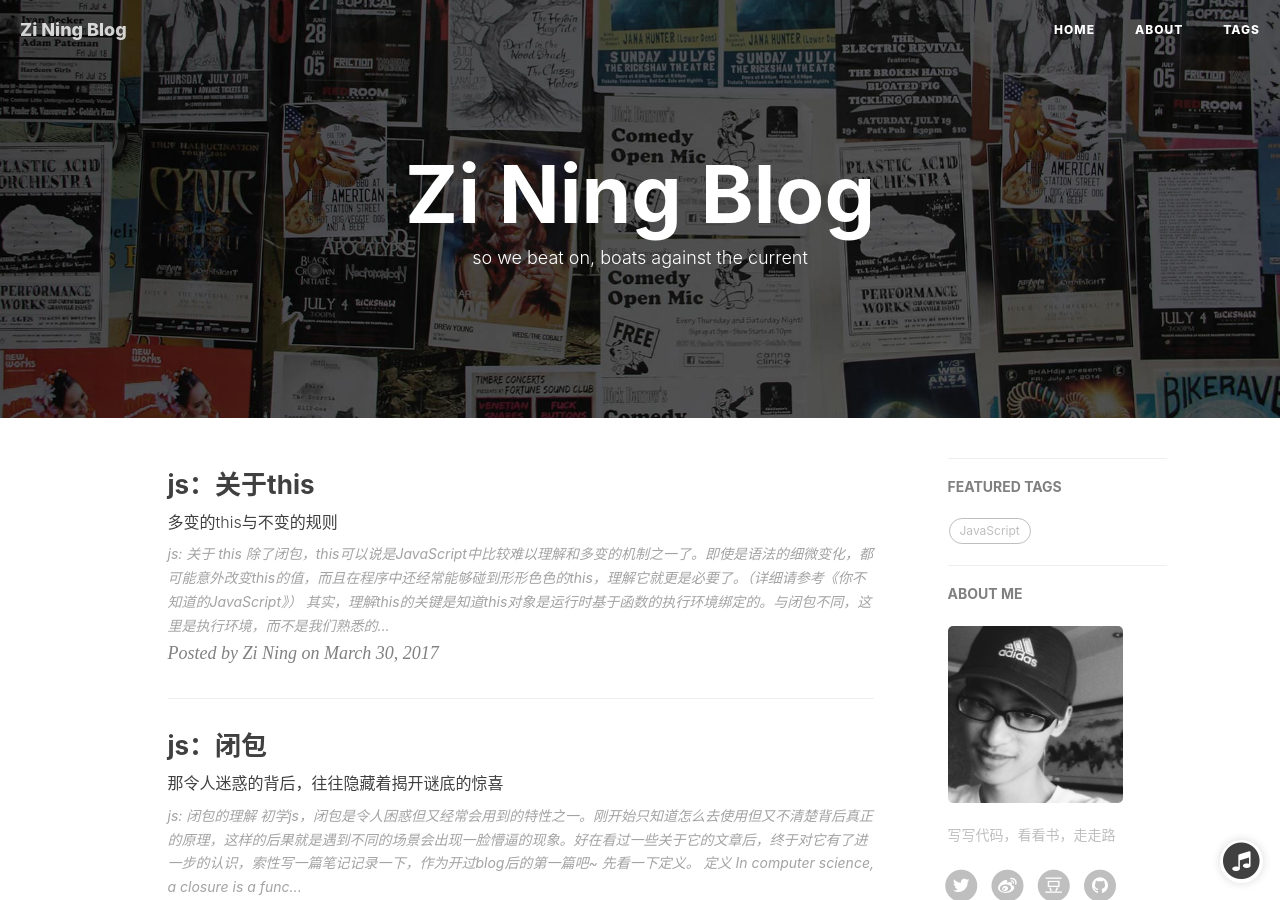
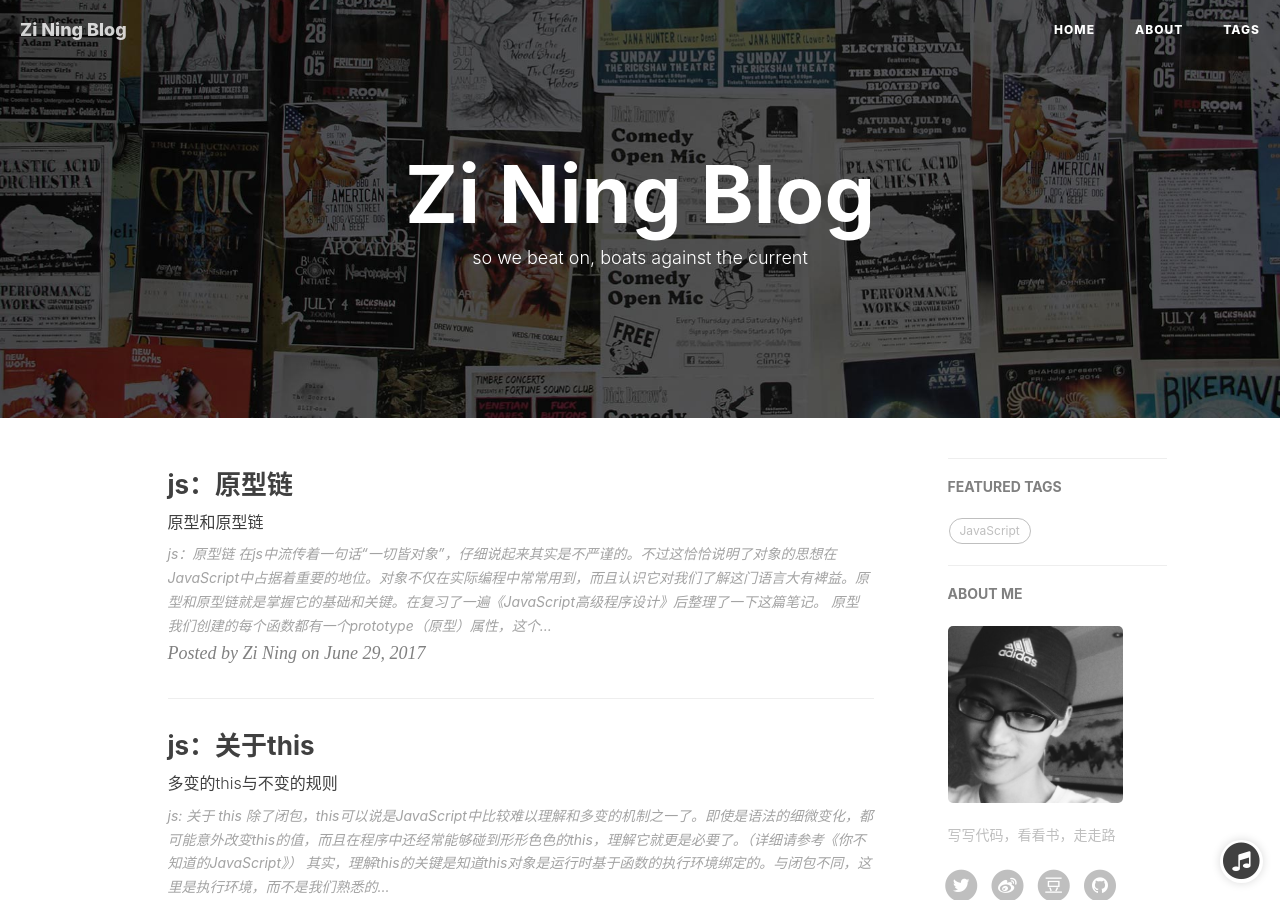
Before and after one commit to Ningersan/blog, a Jekyll site: the page built from index.html, in a window 1280 px wide and 900 px high. Built offline with Jekyll 4.4.1, drawn with Linux system fonts in a browser that asks for light colours; nearby versions of some CDN libraries; the list of posts is cut into pages by our own code; comment, search, counter and statistics services are not loaded; some of the changed lines change nothing that is shown.

Commit message:
new post about the prototype chain

````diff
--- a/_posts/2017-3-14-closure.markdown
+++ b/_posts/2017-3-14-closure.markdown
@@ -4,7 +4,7 @@ title:      "js：闭包"
 subtitle:   "那令人迷惑的背后，往往隐藏着揭开谜底的惊喜"
 date:       2017-03-14 22:00:00
 author:     "Zi Ning"
-header-img: "img/closure.jpg"
+header-img: "img/js.jpeg"
 tags:
     - JavaScript
     - js作用域
--- a/_posts/2017-3-30-about-this.markdown
+++ b/_posts/2017-3-30-about-this.markdown
@@ -4,7 +4,7 @@ title:      "js：关于this"
 subtitle:   "多变的this与不变的规则"
 date:       2017-03-30 20:47:00
 author:     "Zi Ning"
-header-img: "img/this.jpeg"
+header-img: "img/js.jpeg"
 tags:
     - JavaScript
     - js this
--- /dev/null
+++ b/_posts/2017-6-29-the-prototype-chain.md
@@ -0,0 +1,239 @@
+---
+layout:     post
+title:      "js：原型链"
+subtitle:   "原型和原型链"
+date:       2017-06-29 20:47:00
+author:     "Zi Ning"
+header-img: "img/js.jpeg"
+tags:
+    - JavaScript
+    - js
+    - prototype
+    - the prototype chain
+---
+
+# js：原型链
+
+在js中流传着一句话“一切皆对象”，仔细说起来其实是不严谨的。不过这恰恰说明了对象的思想在JavaScript中占据着重要的地位。对象不仅在实际编程中常常用到，而且认识它对我们了解这门语言大有裨益。原型和原型链就是掌握它的基础和关键。在复习了一遍《JavaScript高级程序设计》后整理了一下这篇笔记。
+
+## 原型
+
+我们创建的每个函数都有一个prototype（原型）属性，这个属性是一个**指针**，指向一个对象，这个对象包含着可以由特定类型的所有实例**共享**。这样不必多写许多重复的属性和方法，在实例中统一从原型中继承！
+
+例如：
+
+```javascript
+function Person() {}
+
+Person.prototype.name = "zining";
+Person.prototype.age = "22";
+Person.prototype.dreamJob = "software Engineer";
+Person.prototype.sayName = function() {
+  alert(this.name);
+}
+
+var person1 = new Person();
+Person1.sayName();  // "zining"
+
+var person2 = new Person();
+Person2.sayName();  // "zining"
+```
+
+可以看到person1和person2都从原型中继承了相同属性和sayName方法。
+
+要理解原型模式的工作原理，必须先理解ECMAScript中原型对象的性质。
+
+### 原型对象
+
+无论什么时候，只要创建一个新函数，就会根据一组特定的规则为该函数创建一个prototype属性，这个属性指向函数的原型对象。同样，所有的原型对象也都会自动获得一个constructor属性，这个属性指向函数的原型对象。
+
+创建自定义的构造函数之后，其原型对象默认只会取得constructor属性，其他的方法都是从Object继承而来的。
+
+当构造函数创建一个新实例后，该实例内部将包含一个指针（内部属性）【[[Prototype]]，可用\__proto__访问】，指向构造函数的原型对象。
+
+大致如图：
+
+![原型对象](/img/in-post/post-js-the-prototype-chain/prototype-relationship.png)
+
+可以看出，`Person.prototype`指向原型对象和`Person.prototype.constructor`又指回了`Person`，原型对象中除了`constructor`属性外还包含后来添加的属性。而实例中，`person1`，`person2`都包含一个内部属性（[[prototype]]，该属性仅仅指向了`Person.prototype`。
+
+### 确定原型对象之间的关系
+
+可以使用`isPrototypeOf()`来确定对象之间是否存在这种关系。
+
+```javascript
+alert(Person.prototype.isPrototype(person1))  // true
+alert(Person.prototype.isPrototype(person1))  // false
+```
+
+还可以使用ES5的新方法`Object.getPrototypeOf()`来返回[[prototype]]的值
+
+```javascript
+alert(Object.getPrototypeOf(person1) == Person.prototype)  // true
+```
+
+#### 属于实例的属性
+
+使用`hasOwnPrototype()`方法可以检测一个属性是存在实例中还是存在原型之中。只在给定属性存在于对象实例中时，才返回true。
+
+```javascript
+alert(person1.hasOwnPrototy("name"))
+```
+
+来自ES5的Object.keys()方法接收一个对象作为参数，返回一个包含所有可枚举实例属性的字符串数组。
+
+```javascript
+Object.keys(person1)
+```
+
+#### 判断属性
+
+in操作符会在对象能够访问给定属性时返回true，无论该属性存在实例中还是原型中。
+
+```javascript
+alert("name" in person1)
+```
+
+for...in..循环返回的是所以能够通过对象访问的、可枚举的属性，既包含存在实例中的属性，也包含存在原型中的属性。可配合`hasOwnPrototy`使用来进一步确认实例属性。
+
+### 原型对象的搜索机制
+
+每当代码读取某个对象的某个属性时，都会执行一次搜索，目标是具有给定名字的属性。首先搜索从对象实例本身开始。如果在实例中找到了具有给定名字的属性，就返回属性的值；如果没找到，则继续搜索指针指向的原型对象，在原型对象中查找给定名字的属性。如果在原型对象中找到这个属性，就返回该属性的值。
+
+例如：
+
+```javascript
+function Person() {}
+
+Person.prototype.name = "zining";
+Person.prototype.age = "22";
+Person.prototype.dreamJob = "software Engineer";
+Person.prototype.sayName = function() {
+  alert(this.name);
+}
+
+var person1 = new Person();
+var person2 = new Person();
+
+person1.name = "ningersan";
+alert(person1.name);  // "ningersan"
+alert(person2.name);  // "zining"
+```
+
+这个例子里，`person1`的`name`被一个新值给屏蔽了。因为开始在实例上搜索一个名为`name`的属性，这个属性确实存在，于是就不必在搜索原型了。同样的方式访问person2的`name`，实例没有找到变向上搜索原型，结果在那里找到了`name`属性。
+
+当为对象实例添加一个属性时，该属性会屏蔽原型对象保存中的同名属性。不过，我们可以使用delete操作符删除实例属性。
+
+### 原型对象的简单写法
+
+常见的做法是用一个包含所有属性和方法的对象字面量来重写整个原型对象。但也会带来一定的副作用。
+
+```javascript
+function Person() {}
+Person.prototype = {
+  // constructor: Person,
+  name: "zining",
+  age: "22",
+  dreamJob: "Software Engineer",
+  sayName: function () {
+    alert(this.name);
+  }
+};
+```
+
+在这段代码中将`Person.prototype`设置为对象字面量形式创建的新对象，从结果上看是一样的。但由于重写了`prototype`，`constructor`属性不再指向Person了，需要手动让其指向到`Person`。
+
+看起来似乎解决了问题，实际上这种方式重设`constructor`属性会导致它的[[Enumerable]]设置为true。默认情况下，原生的`constructor`属性是不可枚举的。这样再使用for...in来遍历属性就会把`constructor`一并遍历出来。
+
+### 原型的动态性
+
+由于在原型中查找值的过程是一次搜索，因此我们对原型对象所做的任何修改都能够从实例上反应出来。**即使是先创建了实例后再修改原型也照样如此。**
+
+```javascript
+var friend = new Person();
+
+Person.prototype.sayHi = function () {
+  alert("hi");
+}
+
+friend.sayHi();  // "hi"
+```
+
+注意：**尽管可以随时为原型添加属性和方法，并且修改能立刻在所有对象实例中反映出来，但如果重写整个原型对象就等于切断了构造函数与最初原型之间的联系，原型不再具有动态性。**
+
+了解了原型，再来看看原型链。
+
+## 原型链
+
+原型链作为实现继承的主要方法，其基本思想是利用原型让一个引用类型继承另一个引用类型的属性和方法。
+
+假如我们让原型对象等于另一个类型的实例，此时的原型对象将包含一个指向另一个原型的指针，相应地，另一个原型中也包含着一个指向另一个构造函数的指针，假如另一个原型又是另一个类型的实例，那么上述关系依然成立，如此层层递进，就构成了实例与原型的链条。
+
+基本模式如下：
+
+```javascript
+function SuperType() {
+  this.property = true;
+}
+
+SuperType.prototype.getSuperValue = function () {
+  return this.property;
+}
+
+function SubType() {
+  this.subproperty = false;
+}
+
+// 继承SuperType
+SubType.prototype = new SuperType();
+
+SubType.property.getSubValue = function () {
+  return this.subproperty;
+};
+
+var instance - new SubType();
+alert(instance.getSuperValue);  // true
+```
+
+以上代码定义了两个类型：`SubperType`和`SubType`。没一个类型分别有一个属性和方法。`SubType`继承了`SuperType`，而继承是通过创建`SuperType`的实例，并给该实例赋给`SubType.prototype`实现的。实现的本质是重写原型对象，代之以一个新类型的实例。原本存在于`SuperType`的实例中所有的属性和方法，现在也存在于`SubType.prototyp`e中。之后我们又给`SubType.prototype`添加了一个新方法。
+
+实例与构造原型和原型之间的关系如图：
+
+![js原型链](/img/in-post/post-js-the-prototype-chain/the-prototype-chain.png)
+
+我们没有使用`SubType`默认提供的原型，而是给它换了一个新原型：`SuperType`的实例。新原型不仅具有作为`SuperType`的实例所拥有的全部属性和方法，而且其内部还有一个指针指向`SuperType`的原型。于是，instance指向`SubType`的原型，`SubType`的原型又指向`SuperType`的原型。注意`instance.construct`现在指向的是	`SuperType`，这是因为原来`SubType.prototype`中的`constructor`被重写了的缘故。
+
+通过原型链，本质上扩写了原型搜索机制。在例子中，调用instance.getSuperValue()会经历一下搜索步骤：
+
+1. 搜索实例
+
+
+2. 搜索SubType.prototype
+3. 搜索SuperType.prototype，找到该方法。
+4. 在找不到属性或方法的情况先下，搜索过程要一环一环地前进到原型链末端才会停下来。
+
+对了，**别忘了默认的原型**，所有引用类型默认都继承了`Object`，这个继承也是通过原型链来实现的。要记住，所有函数的默认原型都是`Object`实例，因此默认原型会包含一个内部指针，指向`object.prototype`。这也正是所有自定义类型都继承`toString()`，`valueOf()`等默认方法的根本原因。
+
+### 确定原型和实例的关系
+
+#### 使用instanceOf操作符
+
+只要用这个操作符来测试实例与原型链中出现过的构造函数，结果就会返回true。
+
+#### 使用isPrototypeOf()方法
+
+只要是该原型链中出现过的原型，都可以说是该原型链所派生的实例的原型，结果返回true。
+
+### 注意
+
+* 子类型有时候需要覆盖超类型中的某个方法，或者需要添加超类型中不存在的某个方法。但不管怎样，**给原型添加方法的代码一定要放在替换原型的语句之后。**
+
+* 再通过原型链实现继承时，不能用对象字面量创建原型方法，这样会重写原型链。
+
+### 问题
+
+原型链虽然很强大，可以用它来实现继承，但也存在着一些问题。
+
+最主要的问题来自于包含引用类型值的原型，包含引用类型值的原型属性会被所有实例共享。所以当实例修改引用类型值的时候，该原型对象也会被改写，结果就是所有的实例都会共享该改写的值。
+
+第二个问题是，在创建子类型实例时，不能向超类型的构造函数中传递参数。
````
Also changed, not shown: img/in-post/post-js-the-prototype-chain/prototype-relationship.png (added), img/in-post/post-js-the-prototype-chain/the-prototype-chain.png (added), img/js.jpeg (added).
